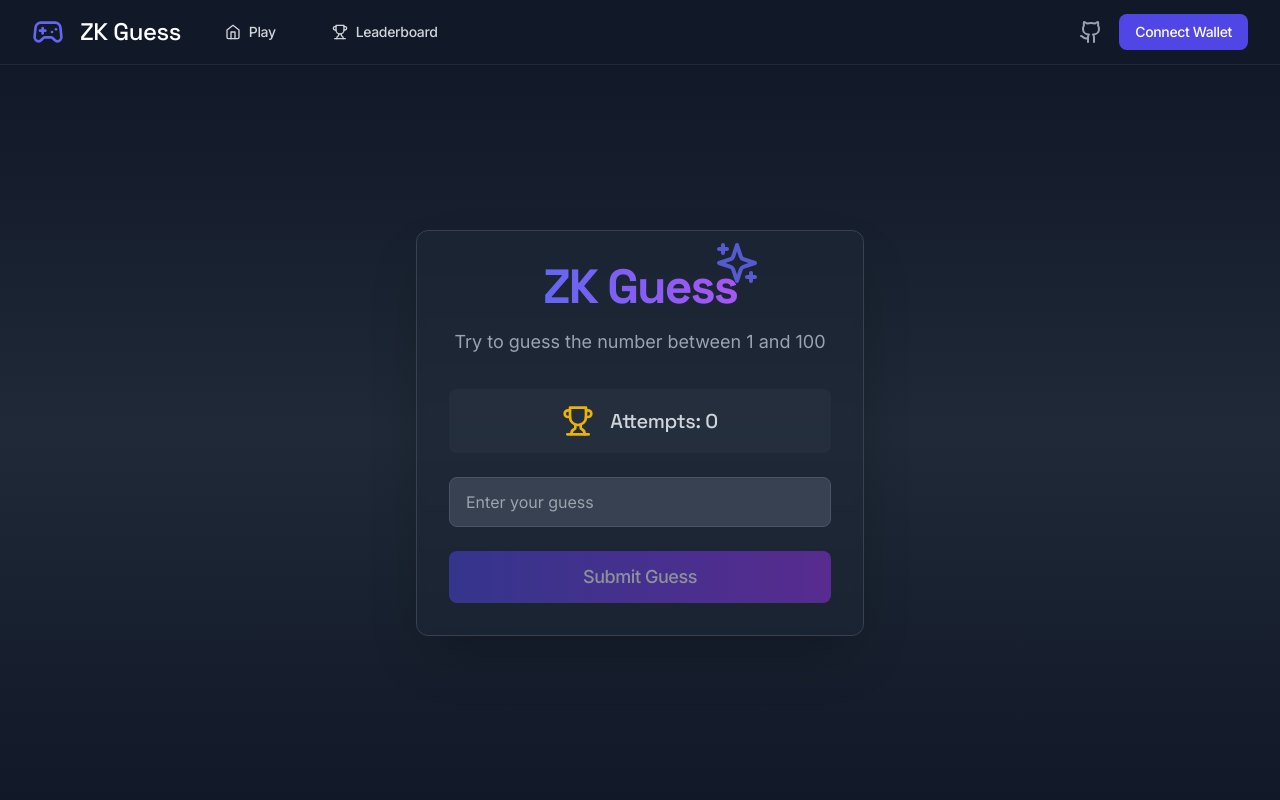
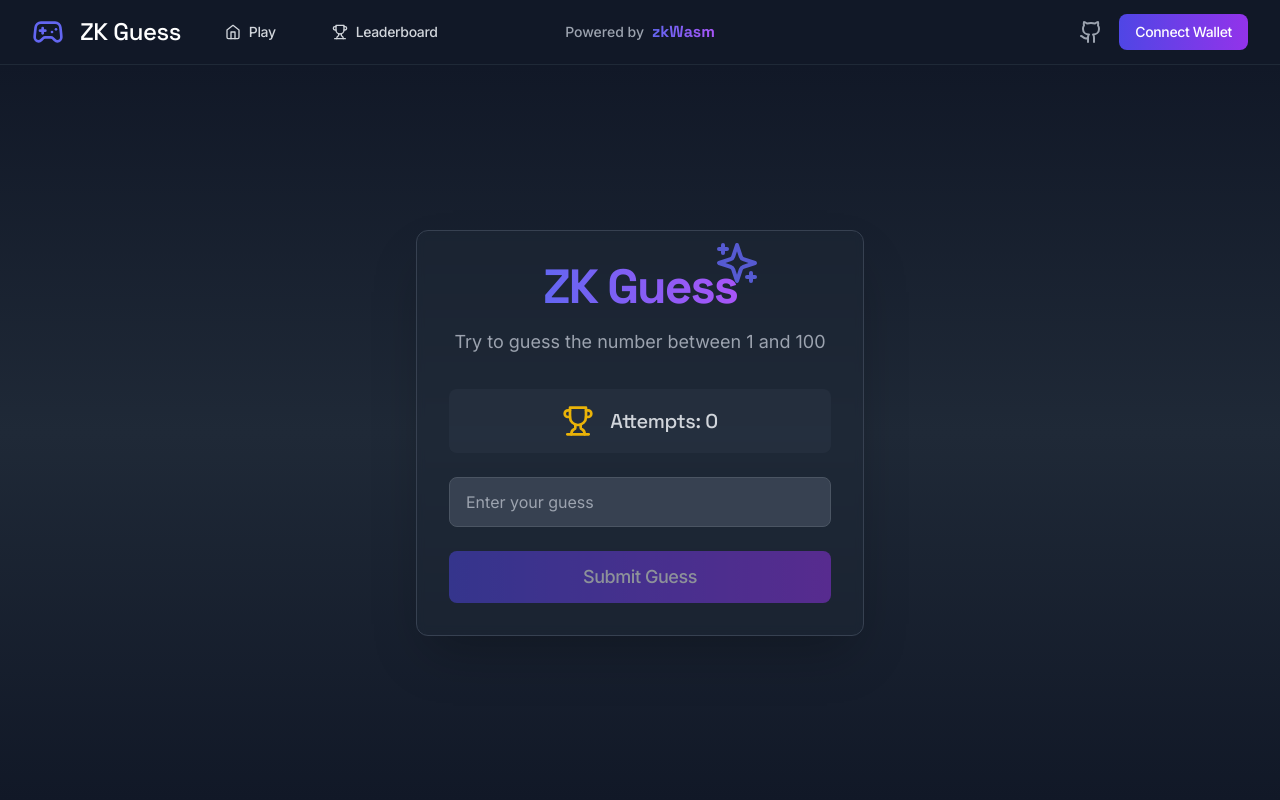
Before and after one commit to mxber2022/ETH_TAIPEI24, a React (Vite) app in the folder frontend/: page / in a window 1280 px wide. Shown: the top 800 px of the page. Built offline with nearby package versions, Linux system fonts and the light colour scheme.

Commit message:
Update Navigation.tsx

```diff
--- a/frontend/src/components/Navigation.tsx
+++ b/frontend/src/components/Navigation.tsx
@@ -1,5 +1,5 @@
-import React, { useState } from 'react';
-import { Menu, Home, Github, Gamepad2, Trophy, X } from 'lucide-react';
+import React, { useState } from "react";
+import { Menu, Home, Github, Gamepad2, Trophy, X } from "lucide-react";
 
 export const Navigation: React.FC<{
   isConnected: boolean;
@@ -12,18 +12,27 @@ export const Navigation: React.FC<{
     <nav className="bg-gray-900 border-b border-gray-800 sticky top-0 z-50">
       <div className="max-w-7xl mx-auto px-4 sm:px-6 lg:px-8">
         <div className="flex items-center justify-between h-16">
+          {/* Left section */}
           <div className="flex items-center space-x-4">
             <div className="flex-shrink-0">
               <Gamepad2 className="h-8 w-8 text-indigo-500" />
             </div>
             <div className="hidden md:block">
               <div className="flex items-center space-x-8">
-                <span className="font-display text-2xl tracking-tighter text-white">ZK Guess</span>
-                <a href="#game" className="text-gray-300 hover:text-white px-3 py-2 rounded-md text-sm font-medium tracking-tight flex items-center space-x-2">
+                <span className="font-display text-2xl tracking-tighter text-white">
+                  ZK Guess
+                </span>
+                <a
+                  href="#game"
+                  className="text-gray-300 hover:text-white px-3 py-2 rounded-md text-sm font-medium tracking-tight flex items-center space-x-2"
+                >
                   <Home className="h-4 w-4" />
                   <span>Play</span>
                 </a>
-                <a href="#leaderboard" className="text-gray-300 hover:text-white px-3 py-2 rounded-md text-sm font-medium tracking-tight flex items-center space-x-2">
+                <a
+                  href="#leaderboard"
+                  className="text-gray-300 hover:text-white px-3 py-2 rounded-md text-sm font-medium tracking-tight flex items-center space-x-2"
+                >
                   <Trophy className="h-4 w-4" />
                   <span>Leaderboard</span>
                 </a>
@@ -31,40 +40,86 @@ export const Navigation: React.FC<{
             </div>
           </div>
 
+          {/* Center section - zkWasm branding */}
+          <div className="hidden md:flex items-center justify-center absolute left-1/2 transform -translate-x-1/2">
+            <div className="flex items-center space-x-2">
+              <span className="text-gray-400 text-sm font-medium">
+                Powered by
+              </span>
+              <span className="bg-gradient-to-r from-indigo-500 to-purple-500 bg-clip-text text-transparent font-display font-bold">
+                zkWasm
+              </span>
+            </div>
+          </div>
+
+          {/* Right section */}
           <div className="hidden md:flex items-center space-x-4">
-            <a href="https://github.com" target="_blank" rel="noopener noreferrer" className="text-gray-400 hover:text-indigo-500 transition-colors">
+            <a
+              href="https://github.com"
+              target="_blank"
+              rel="noopener noreferrer"
+              className="text-gray-400 hover:text-indigo-500 transition-colors"
+            >
               <Github className="h-6 w-6" />
             </a>
             <button
               onClick={connectWallet}
-              className="bg-indigo-600 hover:bg-indigo-700 text-white px-4 py-2 rounded-lg transition-colors flex items-center space-x-2 text-sm font-medium tracking-tight"
+              className="bg-gradient-to-r from-indigo-600 to-purple-600 hover:from-indigo-700 hover:to-purple-700 text-white px-4 py-2 rounded-lg transition-all transform hover:scale-[1.02] flex items-center space-x-2 text-sm font-medium tracking-tight"
             >
-              <span>{isConnected ? `${address?.slice(0, 6)}...${address?.slice(-4)}` : 'Connect Wallet'}</span>
+              <span>
+                {isConnected
+                  ? `${address?.slice(0, 6)}...${address?.slice(-4)}`
+                  : "Connect Wallet"}
+              </span>
             </button>
           </div>
 
+          {/* Mobile menu button */}
           <div className="md:hidden">
             <button
               onClick={() => setIsMobileMenuOpen(!isMobileMenuOpen)}
-              className="text-gray-400 hover:text-white"
+              className="text-gray-400 hover:text-white p-2"
             >
-              {isMobileMenuOpen ? <X className="h-6 w-6" /> : <Menu className="h-6 w-6" />}
+              {isMobileMenuOpen ? (
+                <X className="h-6 w-6" />
+              ) : (
+                <Menu className="h-6 w-6" />
+              )}
             </button>
           </div>
         </div>
       </div>
 
+      {/* Mobile menu */}
       {isMobileMenuOpen && (
-        <div className="md:hidden bg-gray-800 shadow-lg">
+        <div className="md:hidden bg-gray-800/95 backdrop-blur-sm shadow-lg border-t border-gray-700">
           <div className="px-2 pt-2 pb-3 space-y-1">
-            <a href="#game" className="text-gray-300 hover:text-white block px-3 py-2 rounded-md text-base font-medium tracking-tight">Play</a>
-            <a href="#leaderboard" className="text-gray-300 hover:text-white block px-3 py-2 rounded-md text-base font-medium tracking-tight">Leaderboard</a>
+            <div className="px-3 py-2 text-center">
+              <span className="text-gray-400 text-sm">Powered by </span>
+              <span className="bg-gradient-to-r from-indigo-500 to-purple-500 bg-clip-text text-transparent font-display font-bold">
+                zkWasm
+              </span>
+            </div>
+            <a
+              href="#game"
+              className="text-gray-300 hover:text-white block px-3 py-2 rounded-md text-base font-medium tracking-tight"
+            >
+              Play
+            </a>
+            <a
+              href="#leaderboard"
+              className="text-gray-300 hover:text-white block px-3 py-2 rounded-md text-base font-medium tracking-tight"
+            >
+              Leaderboard
+            </a>
             <div className="px-3 py-2">
               <button
                 onClick={connectWallet}
-                className="w-full bg-indigo-600 hover:bg-indigo-700 text-white px-4 py-2 rounded-lg transition-colors text-sm font-medium tracking-tight"
+                className="w-full bg-gradient-to-r from-indigo-600 to-purple-600 hover:from-indigo-700 hover:to-purple-700 text-white px-4 py-2 rounded-lg transition-colors text-sm font-medium tracking-tight"
               >
-                {isConnected ? `${address?.slice(0, 6)}...${address?.slice(-4)}` : 'Connect Wallet'}
+                {isConnected
+                  ? `${address?.slice(0, 6)}...${address?.slice(-4)}`
+                  : "Connect Wallet"}
               </button>
             </div>
           </div>
```
